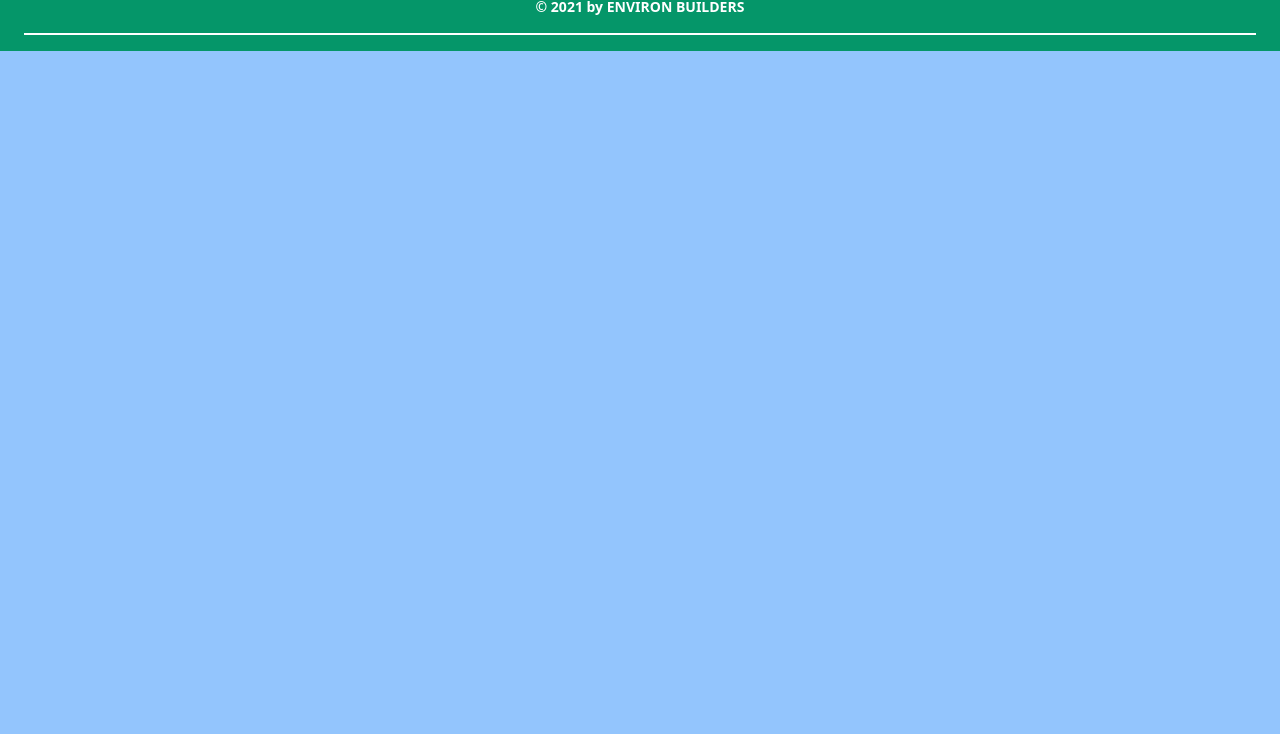
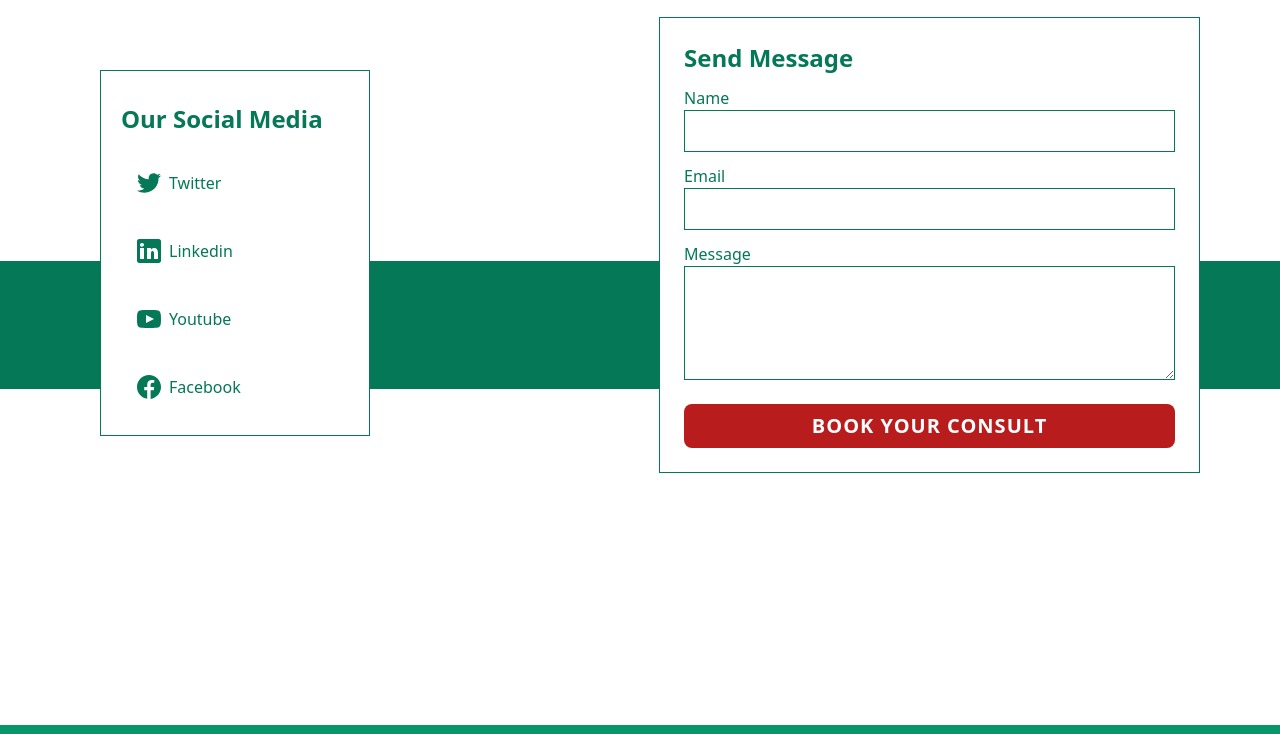
Before and after one commit to scruffy403/simplePage-Tailwind, a website built with Vite: page index.html in a window 1280 px wide. Shown: the part 2246-2980 px from the top of the page. Before the commit the page ends 2297 px from the top, so only its background shows below. Built offline with nearby package versions, Linux system fonts and the light colour scheme.

Commit message:
added and styled contact form

```diff
--- a/index.html
+++ b/index.html
@@ -51,7 +51,7 @@
        </p>
 
        <div class="mt-4 space-x-1 sm:mt-6">
-           <a class="btn btn-primary shadow-lg hover:-translate-y-0.5 transform transition" href="#">Book your consult</a>
+           <a class="btn btn-primary shadow-lg hover:-translate-y-0.5 transform transition" href="#contact">Book your consult</a>
            <a class="btn btn-secondary" href="#more">Learn More</a>
        </div>
 
@@ -90,6 +90,92 @@
   <!-- third part of main section 2/3s width of screen -->
 </main>
 <!-- end main section -->
+
+<!-- Contact section -->
+<section id="contact" class="relative w-full min-h-screen bg-white text-green-700">
+<h1 class="text-4xl p-4 font-bold tracking-wide">
+    Contact
+</h1>
+<div class="absolute top-1/2 left-1/2 transform -translate-x-1/2 -translate-y-1/2 bg-green-700 h-32 w-full"></div>
+
+<!-- wrapper -->
+<div class="relative p-5 lg:px-20 flex flex-col md:flex-row items-center justify-center">
+
+    <!-- Social Media -->
+    <div class="w-full md:w-1/2 p-5 md:px-0 mx-5">
+    <div class="bg-white border border-green-700 w-full lg:w-1/2 h-full p-5 pt-8">
+        <h3 class="text-2xl font-semibold mb-5">
+        Our Social Media
+        </h3>
+        <!-- list -->
+        <div class="flex flex-col gap-3">
+        <a href="#" class="flex items-center hover:text-white hover:bg-green-700 p-2">
+            <svg fill="currentColor" class="w-6 h-6 m-2"  xmlns="http://www.w3.org/2000/svg" width="24" height="24" viewBox="0 0 24 24"><path d="M24 4.557c-.883.392-1.832.656-2.828.775 1.017-.609 1.798-1.574 2.165-2.724-.951.564-2.005.974-3.127 1.195-.897-.957-2.178-1.555-3.594-1.555-3.179 0-5.515 2.966-4.797 6.045-4.091-.205-7.719-2.165-10.148-5.144-1.29 2.213-.669 5.108 1.523 6.574-.806-.026-1.566-.247-2.229-.616-.054 2.281 1.581 4.415 3.949 4.89-.693.188-1.452.232-2.224.084.626 1.956 2.444 3.379 4.6 3.419-2.07 1.623-4.678 2.348-7.29 2.04 2.179 1.397 4.768 2.212 7.548 2.212 9.142 0 14.307-7.721 13.995-14.646.962-.695 1.797-1.562 2.457-2.549z"/>
+            </svg>
+            Twitter
+        </a>
+        <a href="#" class="flex items-center hover:text-white hover:bg-green-700 p-2">
+            <svg fill="currentColor" class="w-6 h-6 m-2" xmlns="http://www.w3.org/2000/svg" viewBox="0 0 24 24" >
+            <path d="M 21.800781 0 L 2.199219 0 C 1 0 0 1 0 2.199219 L 0 21.800781 C 0 23 1 24 2.199219 24 L 21.800781 24 C 23 24 24 23 24 21.800781 L 24 2.199219 C 24 1 23 0 21.800781 0 Z M 7 20 L 3 20 L 3 9 L 7 9 Z M 5 7.699219 C 3.800781 7.699219 3 6.898438 3 5.898438 C 3 4.800781 3.800781 4 5 4 C 6.199219 4 7 4.800781 7 5.800781 C 7 6.898438 6.199219 7.699219 5 7.699219 Z M 21 20 L 17 20 L 17 14 C 17 12.398438 15.898438 12 15.601563 12 C 15.300781 12 14 12.199219 14 14 C 14 14.199219 14 20 14 20 L 10 20 L 10 9 L 14 9 L 14 10.601563 C 14.601563 9.699219 15.601563 9 17.5 9 C 19.398438 9 21 10.5 21 14 Z"/>
+            </svg>
+            Linkedin
+        </a>
+        <a href="#" class="flex items-center hover:text-white hover:bg-green-700 p-2">
+            <svg fill="currentColor" class="w-6 h-6 m-2" xmlns="http://www.w3.org/2000/svg" width="24" height="24" viewBox="0 0 24 24" >
+            <path d="M19.615 3.184c-3.604-.246-11.631-.245-15.23 0-3.897.266-4.356 2.62-4.385 8.816.029 6.185.484 8.549 4.385 8.816 3.6.245 11.626.246 15.23 0 3.897-.266 4.356-2.62 4.385-8.816-.029-6.185-.484-8.549-4.385-8.816zm-10.615 12.816v-8l8 3.993-8 4.007z"/>
+            </svg>
+            Youtube
+        </a>
+        <a href="#" class="flex items-center hover:text-white hover:bg-green-700 p-2">
+            <svg fill="currentColor" class="w-6 h-6 m-2" xmlns="http://www.w3.org/2000/svg" viewBox="0 0 24 24" >
+            <path d="M12,0C5.373,0,0,5.373,0,12c0,6.016,4.432,10.984,10.206,11.852V15.18H7.237v-3.154h2.969V9.927c0-3.475,1.693-5,4.581-5 c1.383,0,2.115,0.103,2.461,0.149v2.753h-1.97c-1.226,0-1.654,1.163-1.654,2.473v1.724h3.593L16.73,15.18h-3.106v8.697 C19.481,23.083,24,18.075,24,12C24,5.373,18.627,0,12,0z"/>
+            </svg>
+            Facebook
+        </a>
+        </div>
+    </div>
+    </div>
+
+    <!-- Contact Me -->
+    <form action="#" class="w-full md:w-1/2 border border-green-700 p-6 bg-white">
+    <h2 class="text-2xl pb-3 font-semibold">
+        Send Message
+    </h2>
+    <div>
+        <div class="flex flex-col mb-3">
+        <label for="name">Name</label>
+        <input
+            type="text" id="name"
+            class="px-3 py-2 bg-white text-black border border-green-700 focus:border-green-700 focus:outline-none focus:ring focus:bg-white focus:text-black"
+            autocomplete="off"
+        >
+        </div>
+        <div class="flex flex-col mb-3">
+        <label for="email">Email</label>
+        <input
+            type="text" id="email"
+            class="px-3 py-2 bg-white text-black border border-green-700 focus:border-green-700 focus:outline-none focus:ring focus:bg-white focus:text-black"
+            autocomplete="off"
+        >
+        </div>
+        <div class="flex flex-col mb-3">
+        <label for="message">Message</label>
+        <textarea
+            rows="4" id="message"
+            class="px-3 py-2 bg-white text-black border border-green-700 focus:border-green-700 focus:outline-none focus:ring focus:bg-white focus:text-black"
+        ></textarea>
+        </div>
+    </div>
+    <div class="w-full pt-3">
+        <button type="submit" class="w-full btn btn-primary px-4 py-2 transition duration-50 focus:outline-none font-semibold hover:bg-red-500 hover:text-white text-xl cursor-pointer">
+        Book Your Consult
+        </button>
+    </div>
+    </form>
+</div>
+</section>
+
+<!-- End contact section -->
 
 
 <footer class="footer bg-green-600 relative pt-1 ">
```
